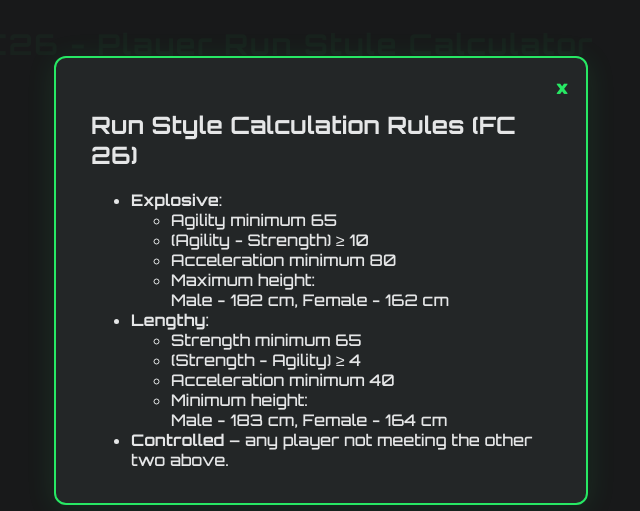
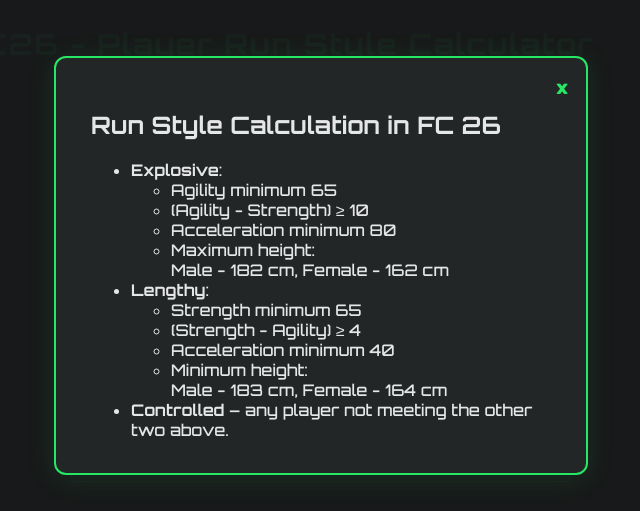
Before and after one commit to baenar/fc26-run-style-calc, a plain HTML site: page index.html in a window 1280 px wide. Both pictures are taken after a click on the element "Run Style Calculation Rules". Shown: the top 511 px of the page, without its empty margins (319-959 px from the left). Drawn offline with Linux system fonts and the light colour scheme.

Commit message:
Fixed modal header formattin

```diff
--- a/index.html
+++ b/index.html
@@ -49,7 +49,7 @@
 <div id="infoModal" class="modal">
     <div class="modal-content">
         <span class="close" id="closeModal">&times;</span>
-        <h2>Run Style Calculation Rules (FC 26)</h2>
+        <h2>Run Style Calculation in FC 26</h2>
         <ul>
             <li>
                 <b>Explosive</b>:
```
